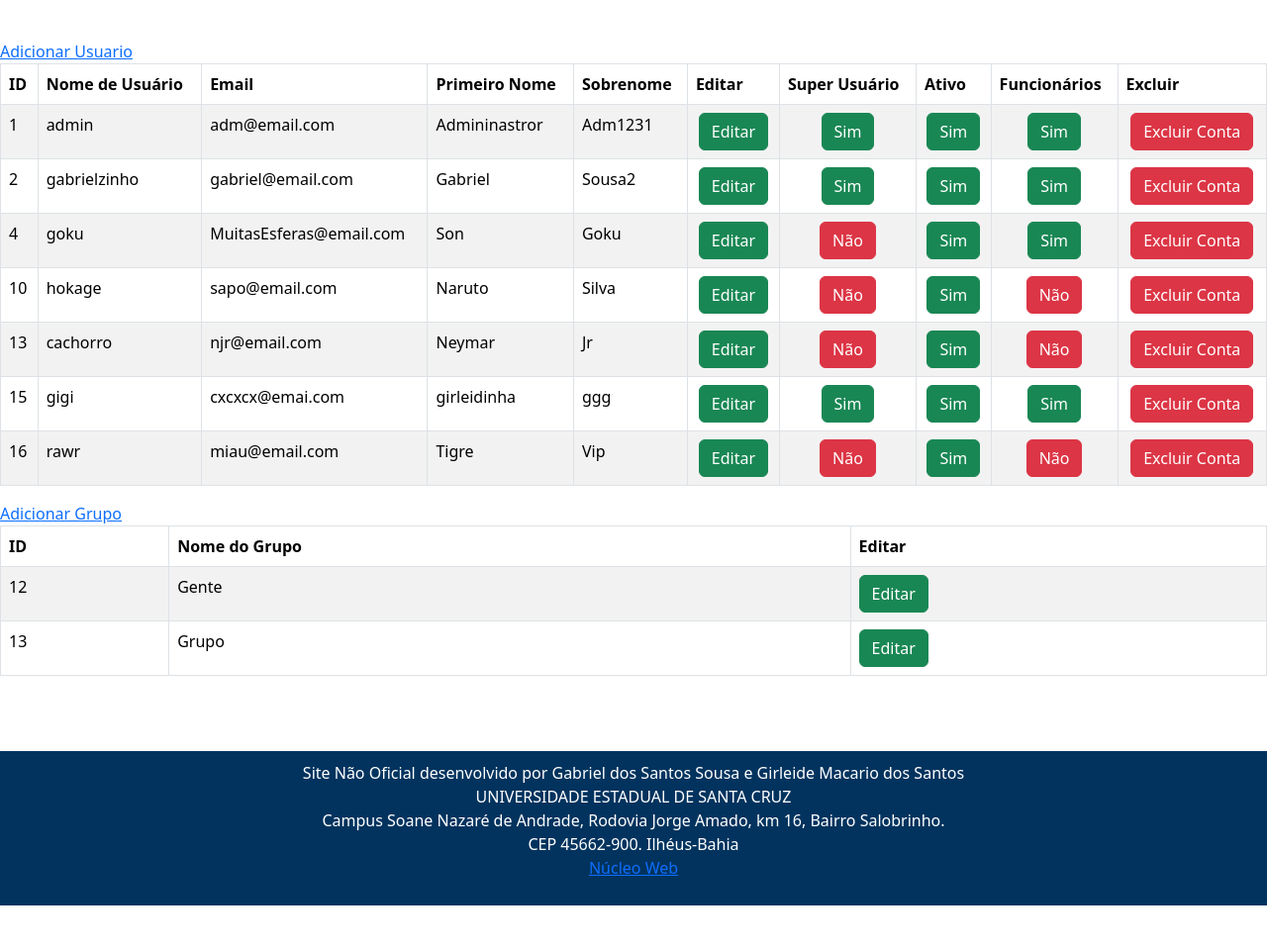
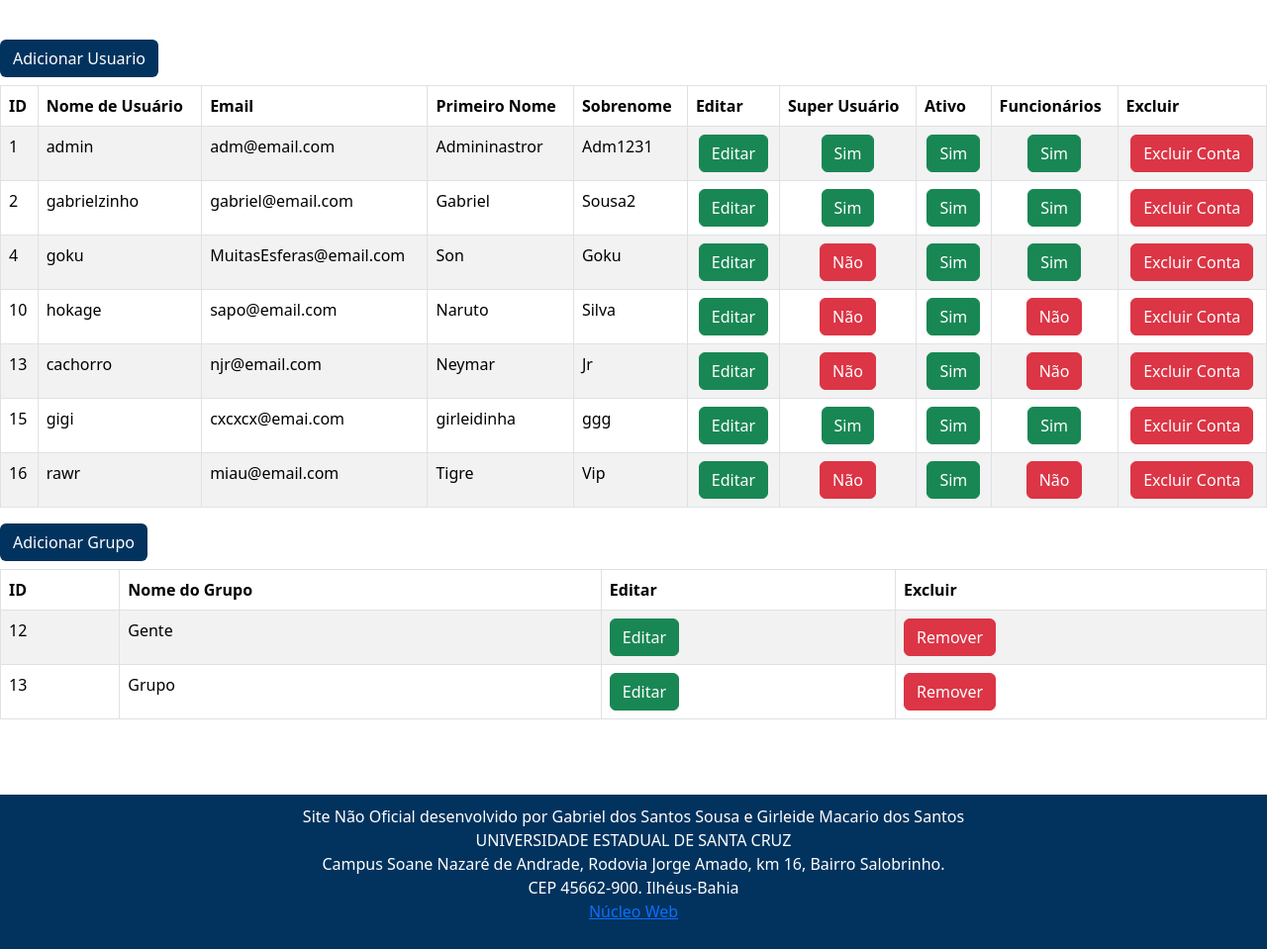
Before and after one commit to gsousa143/site_uesc, a Django app: page /painel in a window 1280 px wide. Shown: the part 177-1136 px from the top of the page at 99% size. Before the commit the page ends 1092 px from the top, so only its background shows below. Run offline with Django 5.2, Linux system fonts and the light colour scheme; a user stored in the database is signed in; data comes from the database, SQL or seed files in the repository; both versions use the stored data as it was after the commit.

Commit message:
add entregra 4 completa

```diff
--- a/uesc/uesc_app/templates/base.html
+++ b/uesc/uesc_app/templates/base.html
@@ -132,10 +132,6 @@
               <li class="nav-item">
                 <a class="nav-link" href="{% url 'add_itens' %}">Adicionar itens</a>
               </li>
-            </ul>
-          </div>
-          <div class="d-flex ">
-            <ul class="navbar-nav ms-auto">
               <li class="nav-item">
                 <a class="nav-link" href="{% url 'home' %}">Home</a>
               </li>
--- a/uesc/uesc_app/templates/criar_grupo.html
+++ b/uesc/uesc_app/templates/criar_grupo.html
@@ -67,7 +67,9 @@
                             Nome de Usuario
                         </th>
                         <th>
-                            Está no grupo
+                            <svg xmlns="http://www.w3.org/2000/svg" width="25" height="25" fill="currentColor" class="bi bi-plus" style="transform: translateX(-.5rem)" viewBox="0 0 16 16">
+                                <path d="M8 4a.5.5 0 0 1 .5.5v3h3a.5.5 0 0 1 0 1h-3v3a.5.5 0 0 1-1 0v-3h-3a.5.5 0 0 1 0-1h3v-3A.5.5 0 0 1 8 4"/>
+                            </svg>
                         </th>
                     </tr>
                 </thead>
--- a/uesc/uesc_app/templates/criar_usuario.html
+++ b/uesc/uesc_app/templates/criar_usuario.html
@@ -78,7 +78,7 @@
                 </table>
             </div>
             <div class="d-flex flex-row justify-content-around">
-                <button type="submit" class="btn btn-primary px-5 py-2">Editar Perfil</button>
+                <button type="submit" class="btn btn-primary px-5 py-2">Adicionar Usuario</button>
                 <a class="btn btn-secondary" href="{% url 'painel' %}">Cancelar</a>
             </div>
         </form>
--- a/uesc/uesc_app/templates/editar_grupo.html
+++ b/uesc/uesc_app/templates/editar_grupo.html
@@ -72,7 +72,9 @@
                                 Nome de Usuario
                             </th>
                             <th>
-                                Está no grupo
+                                <svg xmlns="http://www.w3.org/2000/svg" width="25" height="25" fill="currentColor" class="bi bi-plus" style="transform: translateX(-.5rem)" viewBox="0 0 16 16">
+                                    <path d="M8 4a.5.5 0 0 1 .5.5v3h3a.5.5 0 0 1 0 1h-3v3a.5.5 0 0 1-1 0v-3h-3a.5.5 0 0 1 0-1h3v-3A.5.5 0 0 1 8 4"/>
+                                </svg>
                             </th>
                         </tr>
                     </thead>
--- a/uesc/uesc_app/templates/painel.html
+++ b/uesc/uesc_app/templates/painel.html
@@ -2,7 +2,7 @@
 {% load static %}
 
 {% block main %}
-<a href="{% url 'criar_usuario' %}"> Adicionar Usuario</a>
+<a href="{% url 'criar_usuario' %}" class="btn mu-5 mb-2" style="background-color: #02335E; color: white;"> Adicionar Usuario</a>
 <div class="table-responsive">
     <table class="table table-bordered table-striped">
         <thead class="thead-dark">
@@ -51,19 +51,25 @@
                 </a></td>
 
 
-                <td class="text-center"> <a href="{%url 'alternar_staff' usuario.id%}" class="btn {% if usuario.is_staff %}btn-success{% else %}btn-danger{% endif %}">
-                    {% if usuario.is_staff %}
-                        Sim
-                    {%else%}
-                        Não
-                    {%endif%}
-                </a></td>
+                <td class="text-center">
+                    <a href="{%url 'alternar_staff' usuario.id%}" class="btn {% if usuario.is_staff %}btn-success{% else %}btn-danger{% endif %}">
+                        {% if usuario.is_staff %}
+                            Sim
+                        {%else%}
+                            Não
+                        {%endif%}
+                    </a>
+                </td>
 
 
 
 
 
-                <td class="text-center"> <a href="{%url 'remover' usuario.id%}" class="btn btn-danger">Excluir Conta</a> </td>
+                <td class="text-center">
+                    <a href="{%url 'remover_usuario' usuario.id%}" class="btn btn-danger">
+                        Excluir Conta
+                    </a>
+                </td>
 
 
             </tr>
@@ -72,7 +78,7 @@
     </table>
 </div>
 
-<a href="{% url 'criar_grupo' %}">Adicionar Grupo</a>
+<a href="{% url 'criar_grupo' %}" class="btn mu-5 mb-2" style="background-color: #02335E; color: white;">Adicionar Grupo</a>
 <div class="table-responsive">
     <table class="table table-bordered table-striped">
         <thead class="thead-dark">
@@ -80,6 +86,7 @@
                 <th>ID</th>
                 <th>Nome do Grupo</th>
                 <th>Editar</th>
+                <th>Excluir</th>
             </tr>
         </thead>
         <tbody>
@@ -97,6 +104,11 @@
                  Editar
             </a>
         </td>
+        <td>
+            <a class="btn btn-danger" href="{%url 'remover_grupo' grupo.id %}">
+                 Remover
+            </a>
+        </td>
     </tr>
 
 
--- a/uesc/uesc_app/templates/perfil.html
+++ b/uesc/uesc_app/templates/perfil.html
@@ -9,7 +9,7 @@ Perfil
 
 <div class="card m-8">
     <div class="card-body">
-        <form method="post" action="{% url 'editar_usuario' user.id %}" class="d-flex flex-column align-content-around m-2 gap-2">
+        <form method="post" action="{% url 'editar_usuario_perfil' %}" class="d-flex flex-column align-content-around m-2 gap-2">
             {% csrf_token %}
             <p><strong>Usuário:</strong></p>
             {{ form_usuario.username }}
@@ -21,9 +21,6 @@ Perfil
             <div class="d-flex justify-content-around">
                 <button type="submit" class="btn btn-primary px-5 py-2">Editar Perfil</button>
                 <a class="btn btn-danger px-5 py-2" href="{% url 'logout' %}">Deslogar</a>
-                {% if not user.is_superuser %}
-                    <a class="btn btn-danger px-5 py-2" href="{% url 'remover' user.id %}">Remover Conta</a>
-                {% endif %}
             </div>
         </form>
     </div>
--- a/uesc/uesc_app/urls.py
+++ b/uesc/uesc_app/urls.py
@@ -16,7 +16,8 @@ urlpatterns = [
     path("login/",views.login,name="login"),
     path("logout/",views.logout,name="logout"),
     path("cadastro/",views.cadastro,name="cadastro"),
-    path("remover/<id>",views.remover, name="remover"),
+    path("editar_usuario_perfil/",views.editar_usuario_perfil,name="editar_usuario_perfil"),
+    path("remover_usuario/<id>",views.remover_usuario, name="remover_usuario"),
 
 
 
@@ -37,4 +38,6 @@ urlpatterns = [
     path('editar_grupo/<id>',views.editar_grupo,name="editar_grupo"),
     path('editar_grupo_painel/<id>',views.editar_grupo_painel,name="editar_grupo_painel"),
 
+    path('remover_grupo/<id>', views.remover_grupo, name="remover_grupo")
+
 ]
--- a/uesc/uesc_app/views.py
+++ b/uesc/uesc_app/views.py
@@ -129,12 +129,27 @@ def cadastro(request):
     return render(request,"cadastro.html",contexto)
 
 
-def remover(request,id):
-    if request.user.is_authenticaded:
+def editar_usuario_perfil(request):
+    if request.user.is_authenticated:
+        usuario = request.user
+        novo_usuario = request.POST.copy()
+        novo_usuario["password"] = usuario.password
+        form_usuario = UsuarioForm(instance=usuario,data=novo_usuario)
+        if form_usuario.is_valid():
+            form_usuario.save()
+            return HttpResponseRedirect(reverse("painel"))
+
+    return HttpResponseRedirect(reverse("home"))
+
+
+def remover_usuario(request,id):
+    if request.user.is_authenticated and request.user.is_superuser:
         user = User.objects.get(id=id)
         user.delete()
-        auth_logout(request)
+        return HttpResponseRedirect(reverse("painel"))
+
     return HttpResponseRedirect(reverse("home"))
+
 
 
 
@@ -314,7 +329,11 @@ def criar_grupo(request):
                 "usuarios":usuarios}
     return render(request,"criar_grupo.html",contexto)
 
-
+def remover_grupo(request,id):
+    if request.user.is_authenticated and request.user.is_superuser:
+        grupo = Group.objects.get(id=id)
+        grupo.delete()
+    return HttpResponseRedirect(reverse("painel"))
 
 
 def criar_grupo_painel(request):
```
Also changed, not shown: uesc/db.sqlite3.
